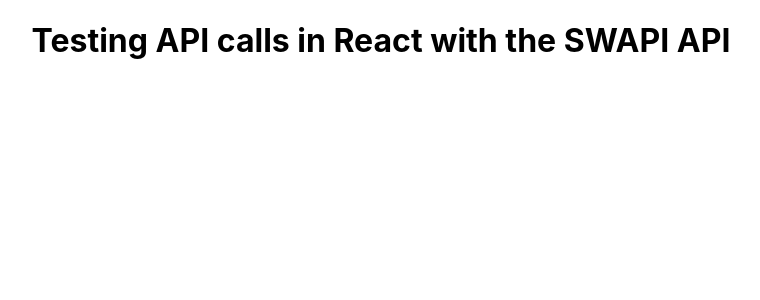
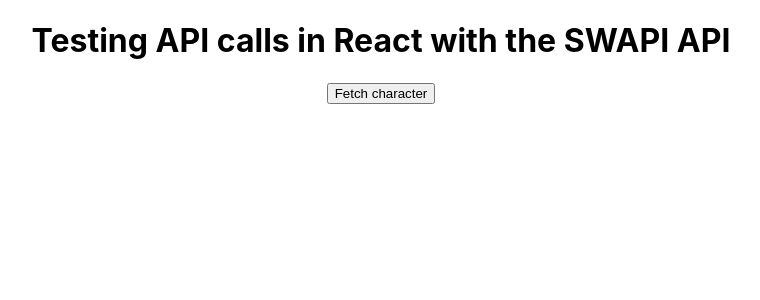
Before and after one commit to cx9s/test-api-calls-with-swapi, a React (Create React App) app: page / in a window 1280 px wide. Shown: the top 300 px of the page, without its empty margins (259-1019 px from the left). Built offline with nearby package versions, Linux system fonts and the light colour scheme; no server answers.

Commit message:
add button for clicking to fetch data

```diff
--- a/src/component/fetch_character.tsx
+++ b/src/component/fetch_character.tsx
@@ -8,20 +8,37 @@
 };
 
 const FetchCharacter: React.FC<{ apiUrl: string }> = ({ apiUrl }) => {
-  const [error, setError] = useState<string | null>(initialState.character);
-  const [character, setCharacter] = useState<Char | null>(initialState.error);
+  const [error, setError] = useState<any>(initialState.error);
+  const [character, setCharacter] = useState<Char | null>(
+    initialState.character
+  );
+  const [buttonClicked, setButtonClicked] = useState(false);
+
+  const buttonText = buttonClicked ? "Ok" : "Fetch character";
 
   const getCharacter = async (apiUrl: string) => {
-    const response = await fetch(apiUrl);
-    const char = (await response.json()) as Char;
-    setCharacter(char);
+    try {
+      const response = await fetch(apiUrl);
+      const char = (await response.json()) as Char;
+      setCharacter(char);
+      setButtonClicked(true);
+    } catch (e) {
+      setError(e);
+      setButtonClicked(true);
+    }
   };
 
-  useEffect(() => {
-    getCharacter(apiUrl);
-  }, [character]);
-
-  return <div>{character && <Character character={character} />}</div>;
+  return (
+    <div>
+      <p>
+        <button onClick={() => getCharacter(apiUrl)} disabled={buttonClicked}>
+          {buttonText}
+        </button>
+      </p>
+      {character && <Character character={character} />}
+      {error && <p role="alert">Oops, failed to fetch!</p>}
+    </div>
+  );
 };
 
 export default FetchCharacter;
```
Also changed, not shown: 1 other file (tests, documents, lock files or other folders).
